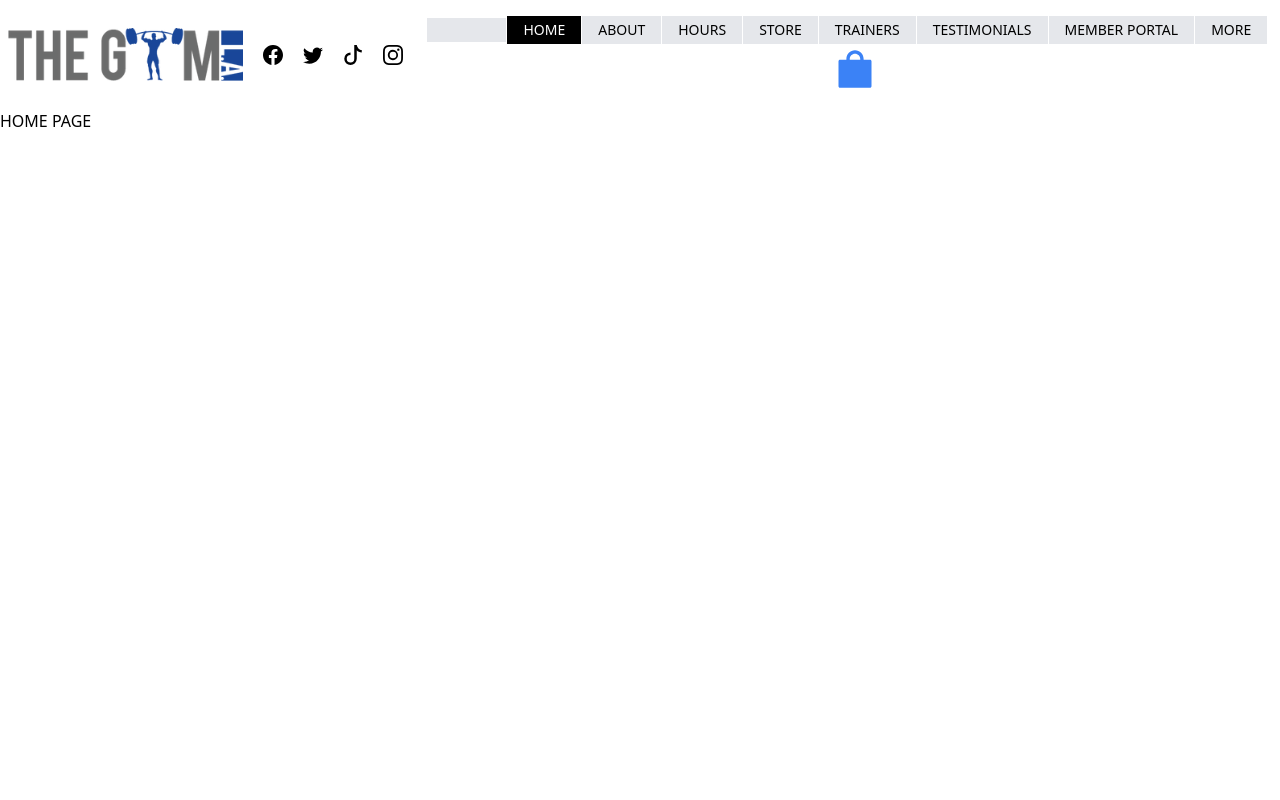
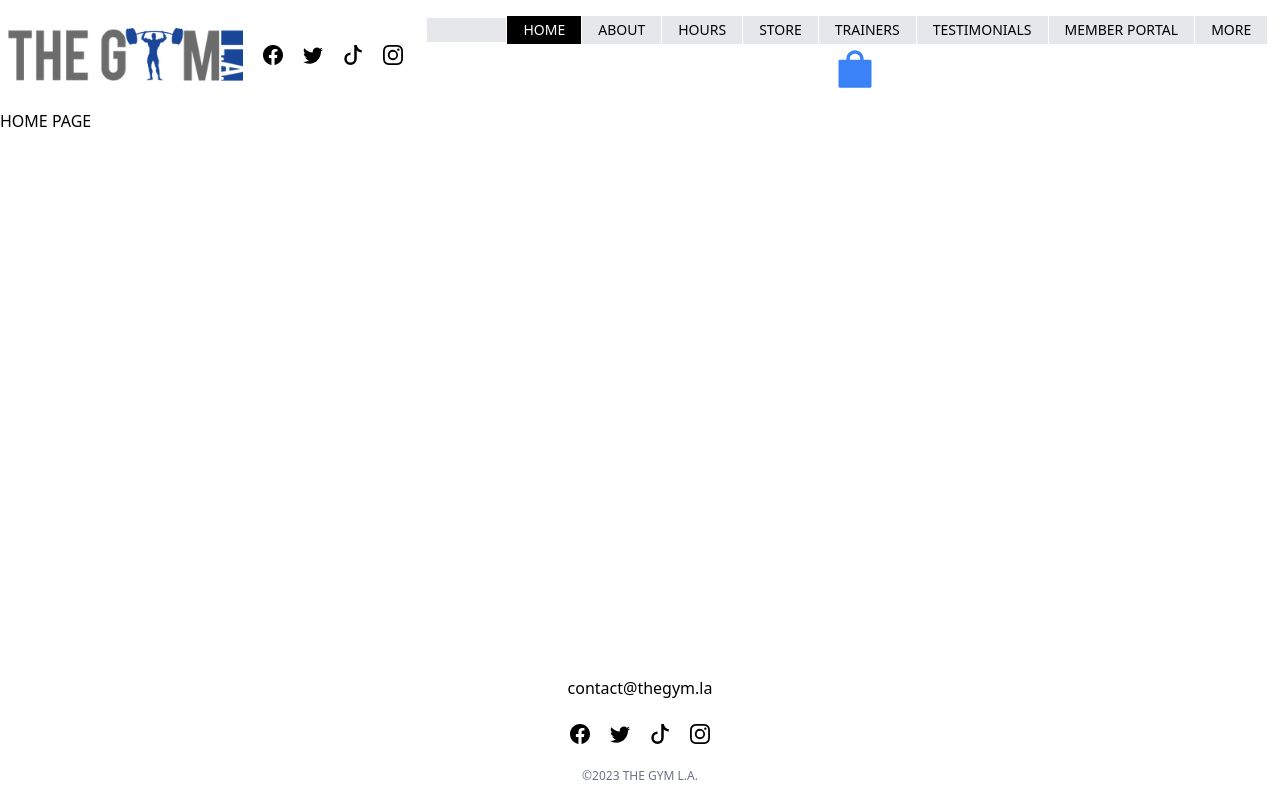
Before and after one commit to jozef-hudec-27/gym-site-clone, a Next.js app: page / in a window 1280 px wide. Built offline with nearby package versions, Linux system fonts and the light colour scheme.

Commit message:
Create footer

```diff
--- a/app/globals.css
+++ b/app/globals.css
@@ -8,6 +8,7 @@ body,
 html {
   margin: 0;
   padding: 0;
+  min-height: 100vh;
 }
 
 .nav-link {
--- a/app/layout.jsx
+++ b/app/layout.jsx
@@ -1,5 +1,6 @@
 import Navbar from '@components/navbar/Navbar'
 import './globals.css'
+import Footer from '@components/Footer'
 
 export const metadata = {
   title: 'Next.js',
@@ -9,10 +10,12 @@ export const metadata = {
 export default function RootLayout({ children }) {
   return (
     <html lang="en">
-      <body>
+      <body className='flex flex-col'>
         <Navbar />
 
         {children}
+
+        <Footer />
       </body>
     </html>
   )
--- /dev/null
+++ b/components/Footer.jsx
@@ -0,0 +1,15 @@
+import Socials from './Socials'
+
+function Footer() {
+  return (
+    <footer className="mt-auto flex justify-center items-center px-1 py-4">
+      <div className="flex flex-col items-center gap-6">
+        <p>contact@thegym.la</p>
+        <Socials />
+        <p className="text-xs text-gray-500">©{new Date().getFullYear()} THE GYM L.A.</p>
+      </div>
+    </footer>
+  )
+}
+
+export default Footer
--- /dev/null
+++ b/components/Socials.jsx
@@ -0,0 +1,14 @@
+import { BsFacebook, BsTwitter, BsTiktok, BsInstagram } from 'react-icons/bs'
+
+function Socials() {
+  return (
+    <div className="flex gap-5">
+      <BsFacebook className="text-xl" aria-label="Facebook" />
+      <BsTwitter className="text-xl" aria-label="Twitter" />
+      <BsTiktok className="text-xl" aria-label="TikTok" />
+      <BsInstagram className="text-xl" aria-label="Instagram" />
+    </div>
+  )
+}
+
+export default Socials
--- a/components/navbar/Navbar.jsx
+++ b/components/navbar/Navbar.jsx
@@ -1,8 +1,8 @@
 import Image from 'next/image'
 import Link from 'next/link'
-import { BsFacebook, BsTwitter, BsTiktok, BsInstagram } from 'react-icons/bs'
 import { AiFillShopping } from 'react-icons/ai'
 import NavLink from './NavLink'
+import Socials from '@components/Socials'
 
 function Navbar() {
   const navLinks = [
@@ -21,12 +21,7 @@ function Navbar() {
       </Link>
 
       {/* SOCIALS */}
-      <div className="flex gap-5">
-        <BsFacebook className="text-xl" aria-label="Facebook" />
-        <BsTwitter className="text-xl" aria-label="Twitter" />
-        <BsTiktok className="text-xl" aria-label="TikTok" />
-        <BsInstagram className="text-xl" aria-label="Instagram" />
-      </div>
+      <Socials  />
 
       <div className="flex gap-px justify-center items-center flex-wrap">
         {/* LINKS */}
```
